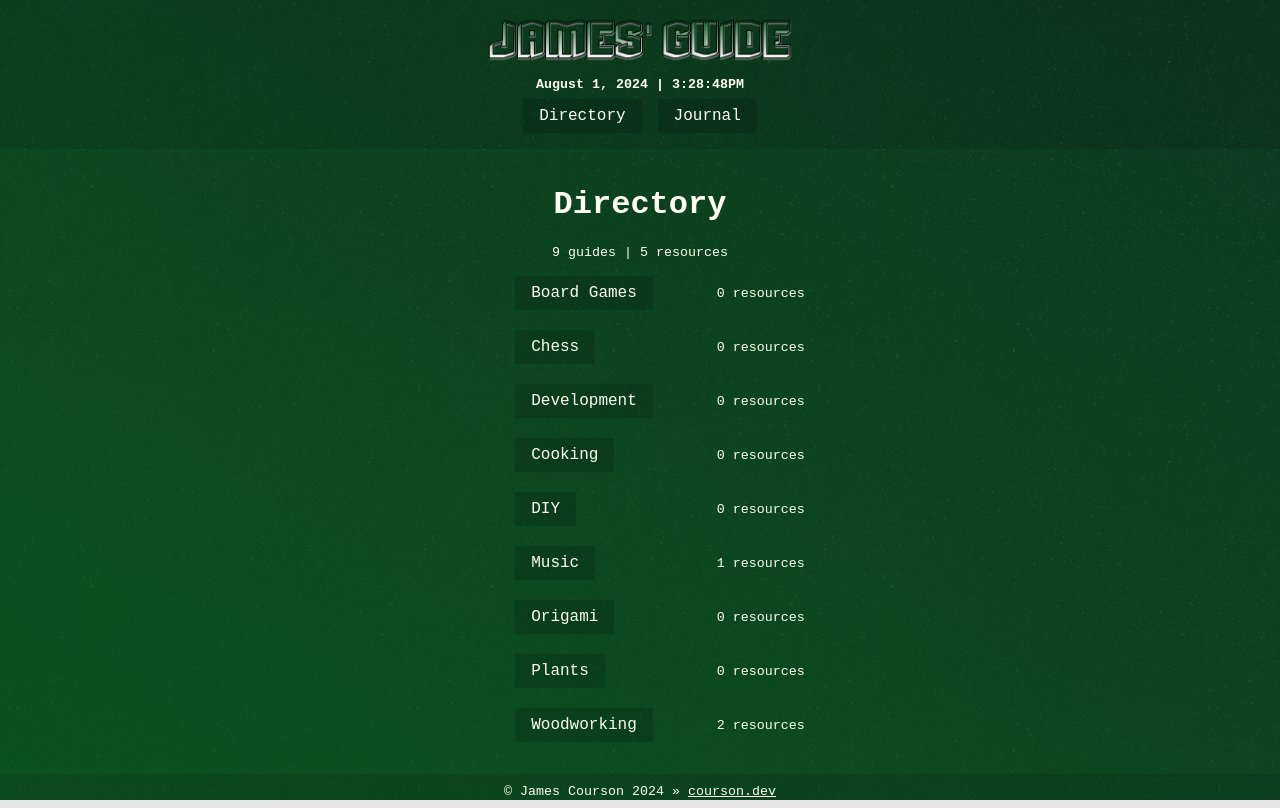
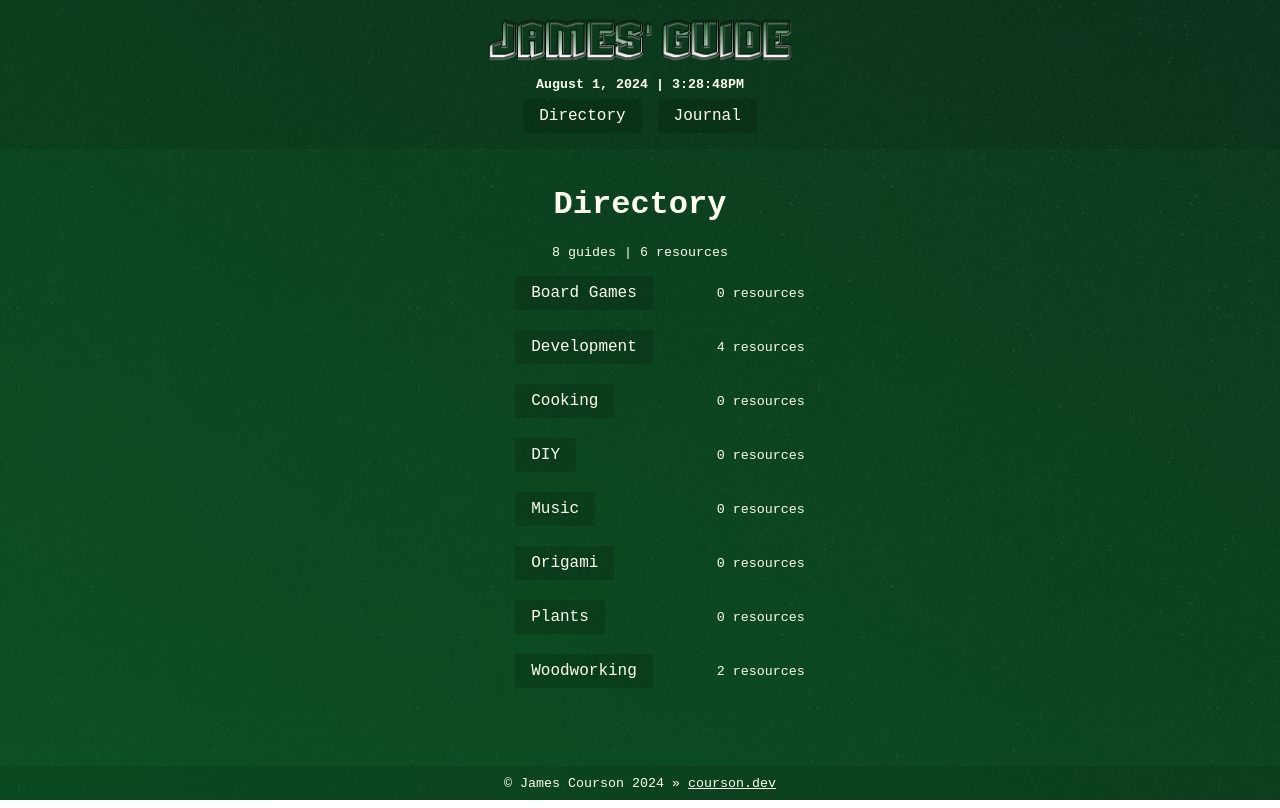
Before and after one commit to jamescourson/james.guide, a React (Vite) app: page /d in a window 1280 px wide. Built offline with nearby package versions, Linux system fonts and the light colour scheme.

Commit message:
todo, update guides and resources

```diff
--- a/src/data/guides.json
+++ b/src/data/guides.json
@@ -2,10 +2,6 @@
   {
     "name": "Board Games",
     "abbr": "bg"
-  },
-  {
-    "name": "Chess",
-    "abbr": "ch"
   },
   {
     "name": "Development",
--- a/src/data/resources.json
+++ b/src/data/resources.json
@@ -10,9 +10,9 @@
   {
     "id": 1,
     "title": "MDN",
-    "description": "Web development documentation, articles, tutorials, and other media",
+    "description": "Web development documentation, articles, tutorials, and other media.",
     "url": "https://developer.mozilla.org/",
-    "guide": "co",
+    "guide": "dev",
     "category": "web"
   },
   {
@@ -20,7 +20,7 @@
     "title": "Monkeytype",
     "description": "A typing practice app with plenty of features. Free and open source.",
     "url": "https://monkeytype.com/",
-    "guide": "co",
+    "guide": "dev",
     "category": "general"
   },
   {
@@ -41,10 +41,18 @@
   },
   {
     "id": 5,
-    "title": "I Build It",
-    "description": "Reasonably-priced plans, focused on jigs, tools, and shop utilities.",
-    "url": "https://ibuildit.ca/",
-    "guide": "mu",
-    "category": "plans"
+    "title": "Myrient",
+    "description": "A repository dedicated to archiving retro and modern game ROMs.",
+    "url": "https://myrient.erista.me/",
+    "guide": "dev",
+    "category": "misc"
+  },
+  {
+    "id": 6,
+    "title": "Public-APIs",
+    "description": "A comprehensive list of public APIs across a wide range of categories.",
+    "url": "https://github.com/n0shake/Public-APIs",
+    "guide": "dev",
+    "category": "resources"
   }
 ]
--- a/src/pages/Guide/Guide.jsx
+++ b/src/pages/Guide/Guide.jsx
@@ -21,7 +21,7 @@ const Guide = () => {
   const { abbr } = useParams();
   const guideData = useMemo(() => guides.find(guide => guide.abbr === abbr));
   const filteredResources = useMemo(() => resources.filter(resource => resource.guide === abbr));
-  // todo: group resources by category
+  // todo: group resources by category, alphabetize
 
   return (
     <>
```
